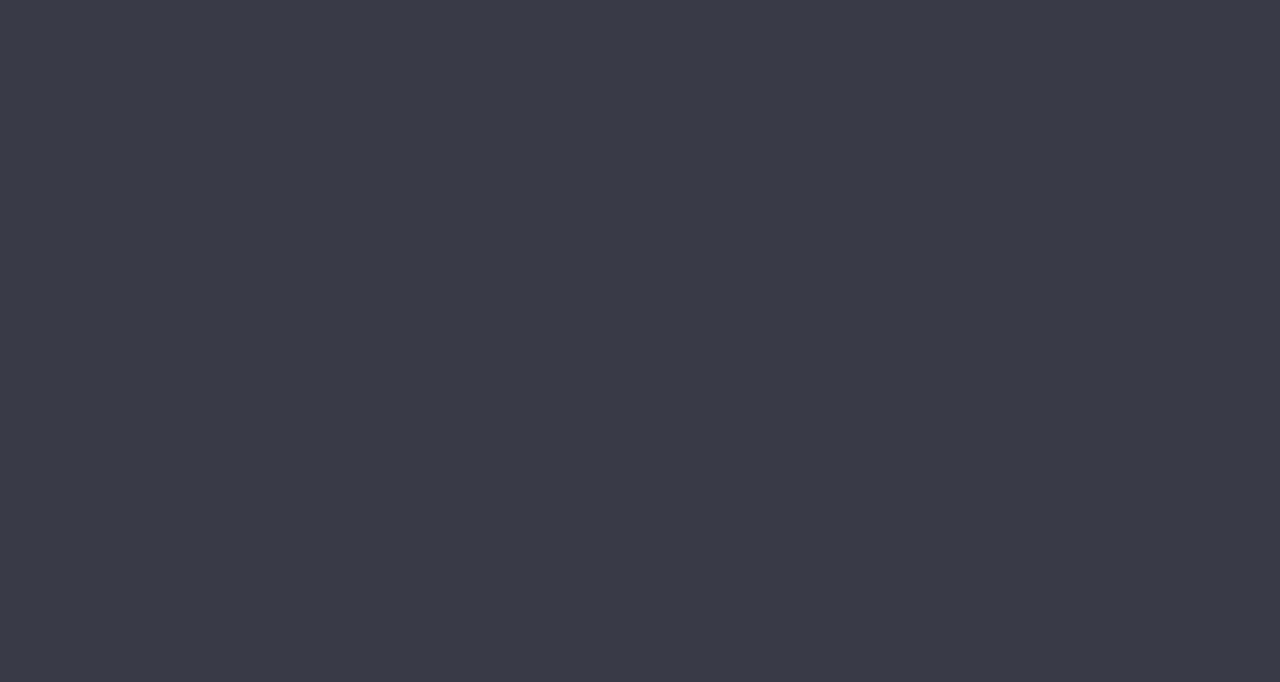
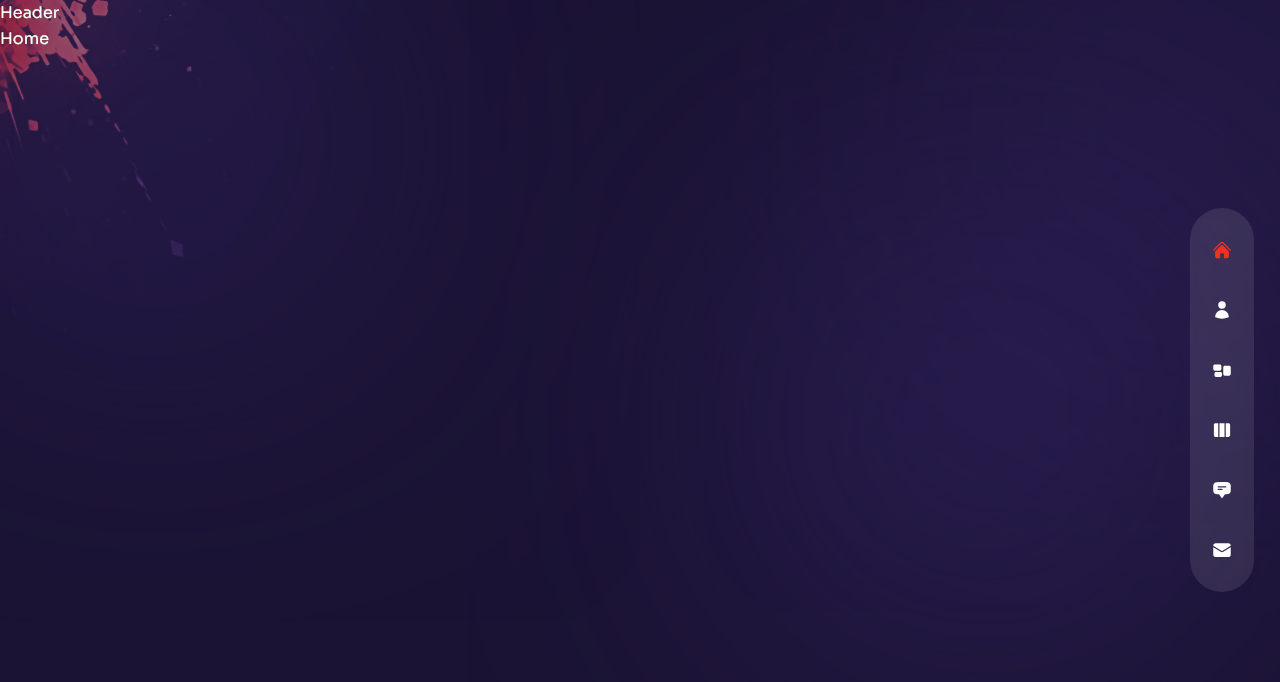
Before and after one commit to nikhil6208/Portfolio, a Next.js app: page / in a window 1280 px wide. Shown: the top 682 px of the page. Built offline with nearby package versions, Linux system fonts and the light colour scheme.

Commit message:
Nav Updates

```diff
--- a/components/Layout.js
+++ b/components/Layout.js
@@ -1,41 +1,59 @@
 import { Sora } from '@next/font/google';
 import Image from 'next/image';
 
+//fonts settings
 const sora = Sora({
   subsets: ['latin'],
   variable: '--font-sora',
   weight: ['100', '200', '300', '400', '500', '600', '700', '800'],
 });
 
+//component
+import Nav from '../components/Nav'
+import Header from '../components/Header'
+import TopLeftImg from '../components/TopLeftImg'
+
 const Layout = ({ children }) => {
-  const [width, setWidth] = React.useState(200);
-
-  React.useEffect(() => {
-    const handleResize = () => {
-      if (window.innerWidth >= 1280) {
-        setWidth(400);
-      } else {
-        setWidth(200);
-      }
-    };
-
-    handleResize();
-
-    window.addEventListener('resize', handleResize);
-
-    return () => {
-      window.removeEventListener('resize', handleResize);
-    };
-  }, []);
-
   return (
-    <div className={`page bg-site text-white bg-cover bg-np-repeat ${sora.variable} font-sora relative`}>
-      <div className='top-left-img'>
-        <Image src='/public/avatar.png' width={width} height={width} alt='' />
-      </div>
+      <div className={`page bg-site text-white bg-cover bg-np-repeat ${sora.variable} font-sora relative`}>
+      <TopLeftImg />
+      <Nav />
+      <Header />
       {children}
     </div>
   );
-};
+}
+
+
+// const Layout = ({ children }) => {
+//   const [width, setWidth] = React.useState(200);
+
+//   React.useEffect(() => {
+//     const handleResize = () => {
+//       if (window.innerWidth >= 1280) {
+//         setWidth(400);
+//       } else {
+//         setWidth(200);
+//       }
+//     };
+
+//     handleResize();
+
+//     window.addEventListener('resize', handleResize);
+
+//     return () => {
+//       window.removeEventListener('resize', handleResize);
+//     };
+//   }, []);
+
+//   return (
+//     <div className={`page bg-site text-white bg-cover bg-np-repeat ${sora.variable} font-sora relative`}>
+//       <div className='top-left-img'>
+//         <Image src='/public/avatar.png' width={width} height={width} alt='' />
+//       </div>
+//       {children}
+//     </div>
+//   );
+// };
 
 export default Layout;
--- a/components/Nav.js
+++ b/components/Nav.js
@@ -26,8 +26,33 @@
   },
 ];
 
+//nav link
+import Link from 'next/link';
+
+//nav router
+ import {useRouter} from 'next/router';
+
 const Nav = () => {
-  return <nav>nav</nav>;
+  const router = useRouter();
+  const pathname = router.pathname;
+  return (
+    <nav className='flex flex-col items-center xl:justify-center gap-y-4 fixed h-max bottom-0 mt-auto
+                    xl:right-[2%] z-50 top-0 w-full xl:w-16 xl:max-w-md xl:h-screen'>
+      <div className='flex w-full xl:flex-col items-center justify-between xl:justify-center gap-y-10
+                    px-4 md:px-40 xl:px-0 h-[80px] xl:h-max py-8 bg-white/10 backdrop-blur-sm text-3xl
+                    xl:text-xl xl:rounded-full'>
+        {navData.map((link, index) => {
+          return (
+            <Link className={`${link.path === pathname && 'text-accent'}`} href={link.path} key={index}>
+                <div>
+                  {link.icon}
+                </div>
+              </Link>
+          );
+        })}
+      </div>
+    </nav>
+  );
 };
 
 export default Nav;
--- a/components/TopLeftImg.js
+++ b/components/TopLeftImg.js
@@ -1,9 +1,9 @@
 import Image from 'next/image';
 
-const TopLeftImg = ({ width}) => {
+const TopLeftImg = ({ width }) => {
   return (
-    <div className='top-left-img'>
-    <Image src='/public/top-left-img.png' width={width} height={width} alt='' />
+    <div className='absolute left-0 top-0 mix-blend-color-dodge z-10 w-[200px] xl:w-[400px] opacity-50'>
+    <Image src='/top-left-img.png' width={400} height={400} alt='' />
   </div>
   );
 };
```
Also changed, not shown: pages/_app.js (+5 -4 lines).
